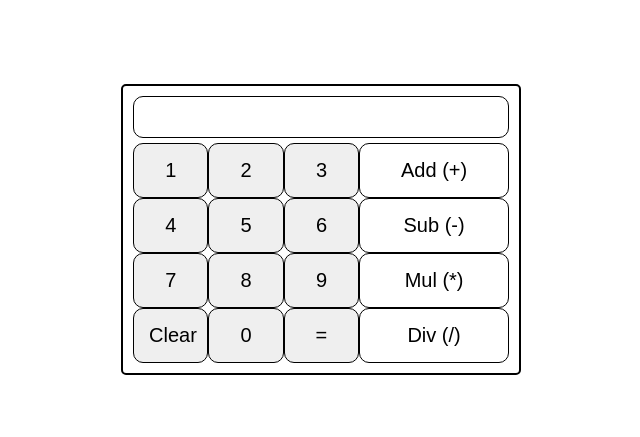
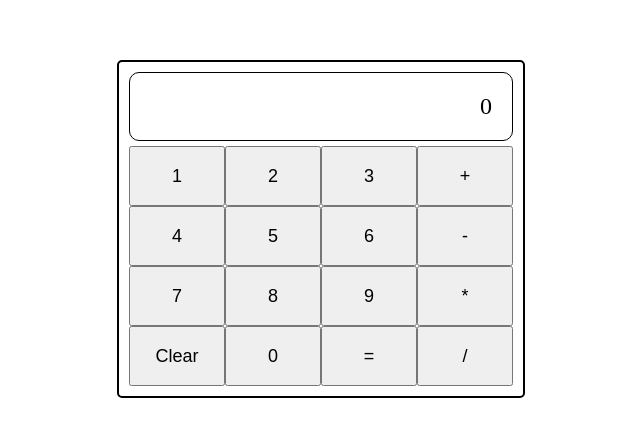
Before and after one commit to Mukesh-Sonu/Simple-Calculator, a React (Create React App) app: page / in a window 1280 px wide. Shown: the part 171-608 px from the top of the page, without its empty margins (319-959 px from the left). Built offline with nearby package versions, Linux system fonts and the light colour scheme.

Commit message:
completed the basic logics

```diff
--- a/src/App.css
+++ b/src/App.css
@@ -1,18 +1,15 @@
 * {
-  margin: 0;
-  padding: 0;
-  box-sizing: border-box;
+  font-size: 18px;
 }
 
 .container {
-  display: flex;
-  min-height: 100vh;
-  align-items: center;
-  justify-content: center;
-}
-.calculator {
-  width: 100%;
-  max-width: 400px;
+  top: 50%;
+  left: 50%;
+  position: absolute;
+  transform: translate(-50%, -50%);
+  margin: 0 auto;
+  width: 30%;
+  text-align: center;
   border: 2px solid black;
   border-radius: 5px;
   padding: 10px;
@@ -30,29 +27,13 @@
   flex-direction: column;
   word-wrap: break-word;
 }
-button {
-  border: 1px solid black;
-  font-size: 20px;
-  padding: 15px;
-  cursor: pointer;
+.buttons {
+  display: grid;
+  grid-template-columns: repeat(4, 1fr);
+  grid-auto-rows: minmax(60px, auto);
 }
-
-.operators button {
-  width: 100%;
-  background-color: #ffffff;
-  font-weight: 500;
-  border-radius: 10px;
+input[type="text"] {
+  height: 75px;
+  width: 95%;
+  border: 5px solid orange;
 }
-.numbers {
-  display: flex;
-  flex-wrap: wrap;
-}
-.numbers button {
-  flex: 1 1 33.33%;
-  max-width: 33.333%;
-  border-radius: 10px;
-  font-weight: 500;
-}
-.split {
-  display: flex;
-}
--- a/src/App.js
+++ b/src/App.js
@@ -1,56 +1,96 @@
 import "./App.css";
+import { useState } from "react";
 
-import { useState } from "react";
 function App() {
-  const [displayValue, setDisplayValue] = useState("");
+  const [firstNum, setFirstNum] = useState("");
+  const [secondNum, setSecondNum] = useState("");
+  const [operator, setOperator] = useState("");
+  const [total, setTotal] = useState("");
+  const [result, setResult] = useState("");
 
+  const buttonArr = [
+    "1",
+    "2",
+    "3",
+    "+",
+    "4",
+    "5",
+    "6",
+    "-",
+    "7",
+    "8",
+    "9",
+    "*",
+    "Clear",
+    "0",
+    "=",
+    "/"
+  ];
   const operators = ["+", "-", "*", "/"];
 
+  const basicfun = (firNum, secNum, opr) => {
+    let fNum = parseInt(firNum);
+    let sNum = parseInt(secNum);
+
+    switch (opr) {
+      case "+":
+        return fNum + sNum;
+      case "-":
+        return fNum - sNum;
+      case "*":
+        return fNum * sNum;
+      case "/":
+        return fNum / sNum;
+      default:
+        return null;
+    }
+  };
   const clickedValues = (value) => {
-    // this condition removes the duplicate operators and avoids displaying operator for the first time
     if (
-      (operators.includes(value) && displayValue === "") ||
-      (operators.includes(value) && operators.includes(displayValue.slice(-1)))
+      (operators.includes(value) && result === "") ||
+      (operators.includes(value) && operators.includes(result.slice(-1)))
     )
       return;
+    if (firstNum === "" || (secondNum !== "" && !operators.includes(value))) {
+      console.log(value, "baadu");
+      setResult(value);
+      setFirstNum(value);
+    }
+    if (secondNum === "") {
+      setSecondNum(value);
+    }
+    if (operators.includes(value)) {
+      if (firstNum && secondNum && operator) {
+        console.log(firstNum, secondNum, operator);
+        let output = basicfun(firstNum, secondNum, operator);
+        setResult(output.toString());
+        setTotal(output);
+      }
+      setOperator(value);
+    }
+    if (!operators.includes(value)) {
+      console.log(value, "val");
+      setResult(value);
+    }
 
-    setDisplayValue(displayValue + value);
-  };
-
-  //looping Numbers...
-  const numbers = () => {
-    const numArr = [];
-    for (let i = 1; i < 10; i++) {
-      numArr.push(
-        <button key={i} onClick={() => clickedValues(i.toString())}>
-          {i}
-        </button>
-      );
+    if (value === "=") {
+      setResult(total);
     }
-    return numArr;
   };
 
   return (
-    <div className="container">
-      <div className="calculator">
-        <div className="display">{displayValue}</div>
-
-        <div className="split">
-          <div className="numbers">
-            {numbers()}
-            <button onClick={() => clickedValues("clr")}>Clear</button>
-            <button onClick={() => clickedValues("0")}>0</button>
-            <button onClick={() => clickedValues("=")}>=</button>
-          </div>
-          <div className="operators">
-            <button onClick={() => clickedValues("+")}>Add (+)</button>
-            <button onClick={() => clickedValues("-")}>Sub (-)</button>
-            <button onClick={() => clickedValues("*")}>Mul (*)</button>
-            <button onClick={() => clickedValues("/")}>Div (/)</button>
-          </div>
+    <>
+      <div className="container">
+        <div className="display">{result || "0"}</div>
+        <div className="buttons">
+          {buttonArr.map((val, index) => (
+            <button key={index} onClick={() => clickedValues(val)}>
+              {val}
+            </button>
+          ))}
         </div>
       </div>
-    </div>
+    </>
   );
 }
 
```
